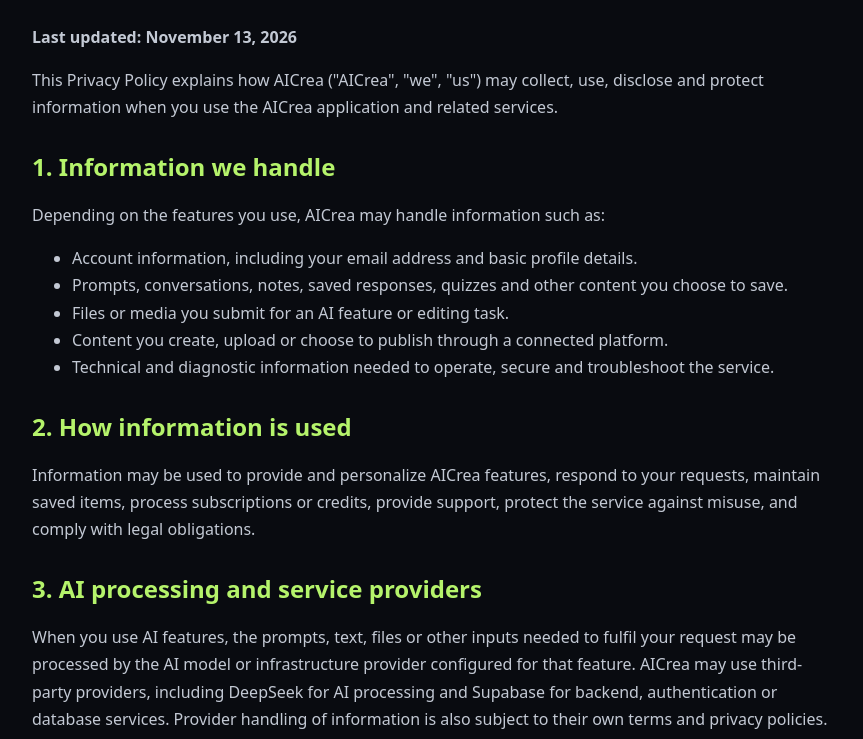
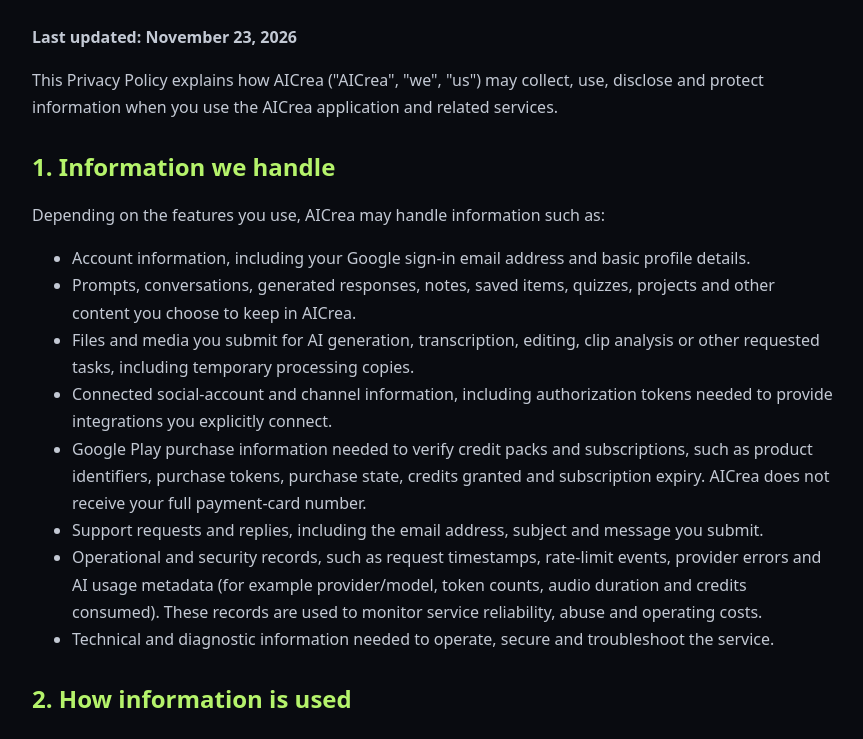
Before and after one commit to wealthseoonline-pixel/aicrea-policy, a plain HTML site: page privacy.html in a window 1280 px wide. Shown: the part 209-948 px from the top of the page, without its empty margins (207-1070 px from the left). Drawn offline with Linux system fonts and the light colour scheme.

Commit message:
Update AICrea privacy disclosures for AI, purchases, support and deletion

```diff
--- a/privacy.html
+++ b/privacy.html
@@ -3,23 +3,32 @@
 :root{color-scheme:dark}*{box-sizing:border-box}body{margin:0;background:#090b10;color:#f4f6fa;font:16px/1.7 system-ui,sans-serif}main{max-width:850px;margin:50px auto;padding:24px}h1,h2{line-height:1.2}h1{font-size:42px;letter-spacing:-.04em}h2{margin-top:32px;color:#b5f36b}p,li{color:#c3c9d4}a{color:#b5f36b}.back{display:inline-block;margin-bottom:25px}
 </style></head><body><main>
 <a class="back" href="./index.html">← AICrea home</a>
-<h1>Privacy Policy</h1><p><strong>Last updated: November 13, 2026</strong></p>
+<h1>Privacy Policy</h1><p><strong>Last updated: November 23, 2026</strong></p>
 <p>This Privacy Policy explains how AICrea ("AICrea", "we", "us") may collect, use, disclose and protect information when you use the AICrea application and related services.</p>
 <h2>1. Information we handle</h2>
 <p>Depending on the features you use, AICrea may handle information such as:</p>
-<ul><li>Account information, including your email address and basic profile details.</li><li>Prompts, conversations, notes, saved responses, quizzes and other content you choose to save.</li><li>Files or media you submit for an AI feature or editing task.</li><li>Content you create, upload or choose to publish through a connected platform.</li><li>Technical and diagnostic information needed to operate, secure and troubleshoot the service.</li></ul>
+<ul>
+<li>Account information, including your Google sign-in email address and basic profile details.</li>
+<li>Prompts, conversations, generated responses, notes, saved items, quizzes, projects and other content you choose to keep in AICrea.</li>
+<li>Files and media you submit for AI generation, transcription, editing, clip analysis or other requested tasks, including temporary processing copies.</li>
+<li>Connected social-account and channel information, including authorization tokens needed to provide integrations you explicitly connect.</li>
+<li>Google Play purchase information needed to verify credit packs and subscriptions, such as product identifiers, purchase tokens, purchase state, credits granted and subscription expiry. AICrea does not receive your full payment-card number.</li>
+<li>Support requests and replies, including the email address, subject and message you submit.</li>
+<li>Operational and security records, such as request timestamps, rate-limit events, provider errors and AI usage metadata (for example provider/model, token counts, audio duration and credits consumed). These records are used to monitor service reliability, abuse and operating costs.</li>
+<li>Technical and diagnostic information needed to operate, secure and troubleshoot the service.</li>
+</ul>
 <h2>2. How information is used</h2>
 <p>Information may be used to provide and personalize AICrea features, respond to your requests, maintain saved items, process subscriptions or credits, provide support, protect the service against misuse, and comply with legal obligations.</p>
 <h2>3. AI processing and service providers</h2>
-<p>When you use AI features, the prompts, text, files or other inputs needed to fulfil your request may be processed by the AI model or infrastructure provider configured for that feature. AICrea may use third-party providers, including DeepSeek for AI processing and Supabase for backend, authentication or database services. Provider handling of information is also subject to their own terms and privacy policies.</p>
+<p>When you use an AI feature, the prompts, text, files or other inputs needed to fulfil your request are sent to the model provider selected for that feature. Depending on the tool, AICrea may use DeepSeek, Groq or OpenAI for AI processing, and Supabase for authentication, backend and database services. Google provides sign-in and Google Play purchase processing; Meta and Google receive information needed for social integrations only when you connect and use those features. AICrea may use Resend or Brevo for support email delivery when configured. Each provider processes information under its own terms and privacy policy. Do not submit information you do not have permission to share.</p>
 <h2>4. Connected accounts and publishing</h2>
 <p>If you choose to connect a third-party account, AICrea may receive authorization tokens and account or channel information needed to provide the integration you requested. If you authorize publishing, the content and details you select may be sent to the relevant platform. You can disconnect integrations where that control is available. Your use of those platforms is also governed by their own policies.</p>
 <h2>5. Storage and retention</h2>
-<p>We retain information for as long as reasonably necessary to provide the features you use, maintain your account and saved content, resolve disputes, enforce agreements and meet legal requirements. Temporary uploads should be retained only as needed to complete the requested processing and any applicable short-term cleanup period. Actual retention can vary by feature and provider.</p>
+<p>Cloud account data and saved content are retained while your account remains active, unless you delete the relevant item earlier or a shorter retention period applies. Temporary media copies are kept only for the processing and cleanup period needed by the feature. Support tickets and security records are retained only as reasonably necessary to handle requests, prevent abuse, troubleshoot incidents and meet legal obligations. Google Play keeps its own payment and order records under Google's policies. Third-party platforms may retain information under their own policies.</p>
 <h2>6. Sharing</h2>
 <p>We do not sell your personal information. We may share information with service providers that help operate AICrea, with a platform when you request a connected action, when required by law, or when necessary to protect users and the service.</p>
 <h2>7. Your choices and requests</h2>
-<p>You may stop using a feature, disconnect a connected account where supported, or request access to or deletion of account information by contacting us. Some information may need to be retained where the law requires it or for legitimate security, billing or dispute-resolution purposes.</p>
+<p>You can use the in-app account deletion option or the public <a href="./delete-account.html">Account &amp; Data Deletion page</a> to request deletion. You may also contact us to request access to or correction of your personal information, object to or restrict certain processing, withdraw consent where processing relies on consent, or ask about data portability. We handle applicable requests under the Nigeria Data Protection Act 2023 and other laws that apply to you. Some information may need to be retained where the law requires it or where it is necessary to resolve disputes, protect the service or establish legal claims. You may also lodge a complaint with the relevant data protection authority.</p>
 <h2>8. Security</h2>
 <p>We use reasonable measures intended to protect information. No internet transmission or storage system can be guaranteed to be completely secure.</p>
 <h2>9. Children</h2>
@@ -30,4 +39,5 @@
 <p>We may update this Policy as AICrea changes. The updated version will be posted on this page with a revised date.</p>
 <h2>12. Contact</h2>
 <p>For privacy questions or requests, contact <a href="mailto:Support@mexbui.online">Support@mexbui.online</a>.</p>
+<p><a href="./terms.html">Terms of Service</a> · <a href="./refund.html">Refund &amp; Cancellation Policy</a> · <a href="./delete-account.html">Account &amp; Data Deletion</a></p>
 </main></body></html>
```
